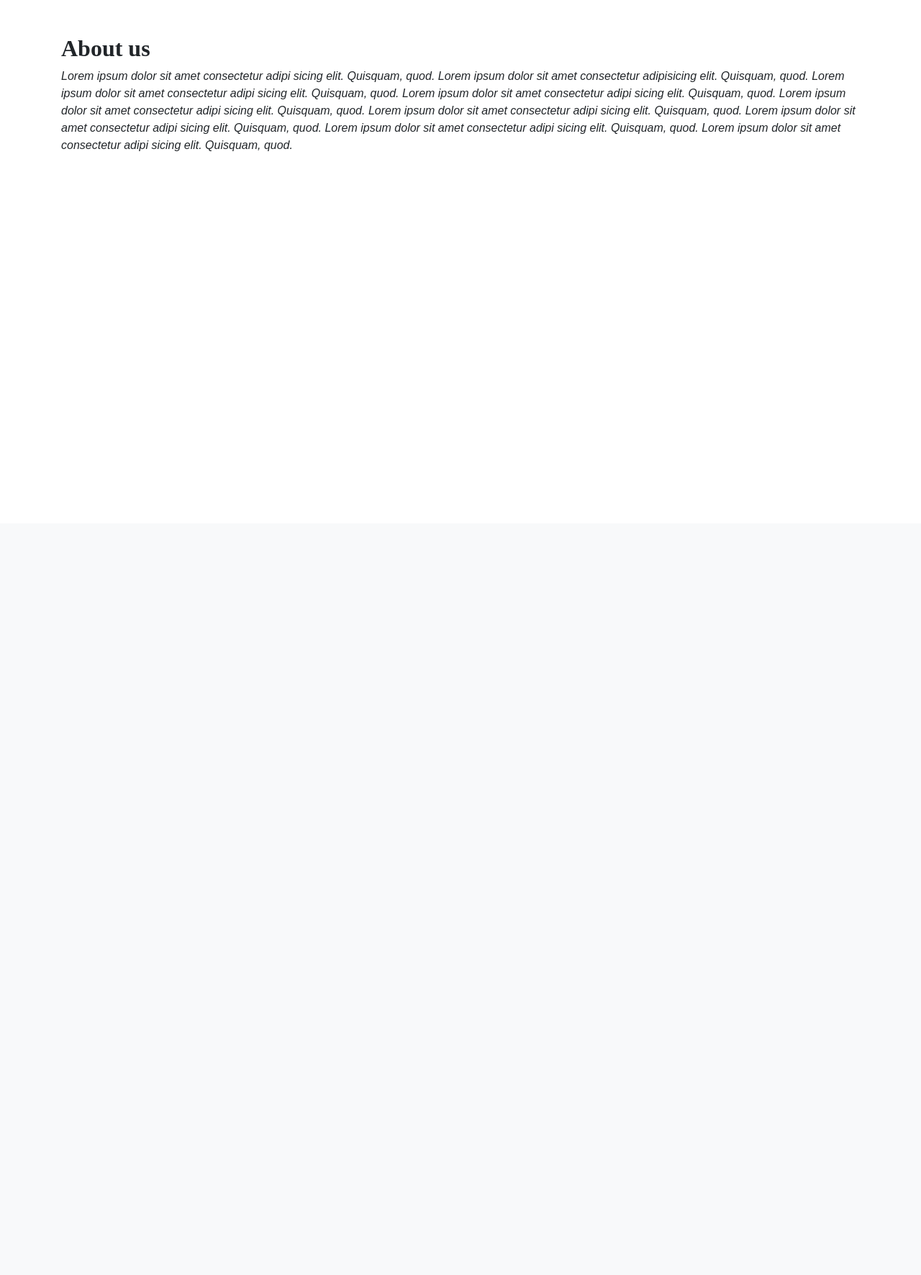
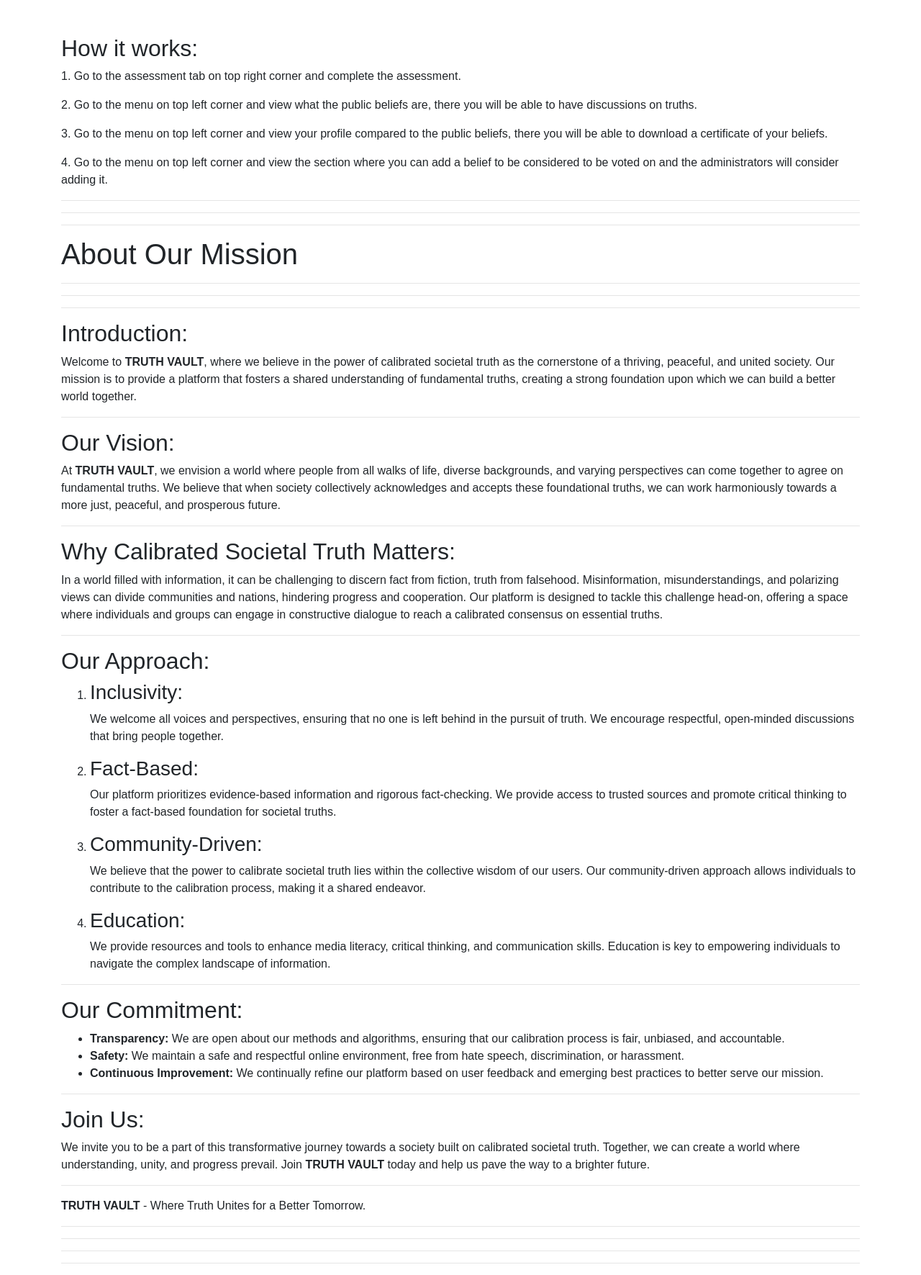
Before and after one commit to ChristoffBrink/vaultoftruth-main_withchat, a Django app: page /about/ in a window 1280 px wide. Shown: the part 73-1844 px from the top of the page at 72% size. Before the commit the page ends 283 px from the top, so only its background shows below. Run offline with Django 4.2, Linux system fonts and the light colour scheme; some libraries are stand-ins or nearby versions.

Commit message:
AboutPage
UpdateAbout[age

```diff
--- a/truthlist/templates/truthlist/about.html
+++ b/truthlist/templates/truthlist/about.html
@@ -5,13 +5,98 @@
 
 
 <div class="container mt-5">
-    <div style="font-family: serif;">
-        <h2 style="font-weight: bolder;" class="">About us</h2>
-        <p style="font-style: italic;">
-          Lorem ipsum dolor sit amet consectetur adipi sicing elit. Quisquam, quod. Lorem ipsum dolor sit amet consectetur adipisicing elit. Quisquam, quod. Lorem ipsum dolor sit amet consectetur adipi sicing elit. Quisquam, quod. Lorem ipsum dolor sit amet consectetur adipi sicing elit. Quisquam, quod. Lorem ipsum dolor sit amet consectetur adipi sicing elit. Quisquam, quod. Lorem ipsum dolor sit amet consectetur adipi sicing elit. Quisquam, quod. Lorem ipsum dolor sit amet consectetur adipi sicing elit. Quisquam, quod. Lorem ipsum dolor sit amet consectetur adipi sicing elit. Quisquam, quod. Lorem ipsum dolor sit amet consectetur adipi sicing elit. Quisquam, quod.
-        </p>
-    </div>
-</div>
+
+
+  <section id="How it works">
+    <h2>How it works:</h2>
+    <p>1. Go to the assessment tab on top right corner and complete the assessment. </p>
+    <p>2. Go to the menu on top left corner and view what the public beliefs are, there you will be able to have discussions on truths. </p>
+    <p>3. Go to the menu on top left corner and view your profile compared to the public beliefs, there you will be able to download a certificate of your beliefs. </p>
+    <p>4. Go to the menu on top left corner and view the section where you can add a belief to be considered to be voted on and the administrators will consider adding it. </p>
+</section>
+<hr>
+<hr>
+<hr>
+
+          <head>
+            <title>About Our Mission - TRUTH VAULT</title>
+
+
+
+
+        </head>
+
+        <body>
+            <header>
+                <h1>About Our Mission</h1>
+                <hr>
+        <hr>
+        <hr>
+            </header>
+
+            <section id="introduction">
+                <h2>Introduction:</h2>
+                <p>Welcome to <strong>TRUTH VAULT</strong>, where we believe in the power of calibrated societal truth as the cornerstone of a thriving, peaceful, and united society. Our mission is to provide a platform that fosters a shared understanding of fundamental truths, creating a strong foundation upon which we can build a better world together.</p>
+            </section>
+            <hr>
+            <section id="vision">
+                <h2>Our Vision:</h2>
+                <p>At <strong>TRUTH VAULT</strong>, we envision a world where people from all walks of life, diverse backgrounds, and varying perspectives can come together to agree on fundamental truths. We believe that when society collectively acknowledges and accepts these foundational truths, we can work harmoniously towards a more just, peaceful, and prosperous future.</p>
+            </section>
+            <hr>
+            <section id="why-matters">
+                <h2>Why Calibrated Societal Truth Matters:</h2>
+                <p>In a world filled with information, it can be challenging to discern fact from fiction, truth from falsehood. Misinformation, misunderstandings, and polarizing views can divide communities and nations, hindering progress and cooperation. Our platform is designed to tackle this challenge head-on, offering a space where individuals and groups can engage in constructive dialogue to reach a calibrated consensus on essential truths.</p>
+            </section>
+            <hr>
+            <section id="approach">
+                <h2>Our Approach:</h2>
+                <ol>
+                    <li>
+                        <h3>Inclusivity:</h3>
+                        <p>We welcome all voices and perspectives, ensuring that no one is left behind in the pursuit of truth. We encourage respectful, open-minded discussions that bring people together.</p>
+                    </li>
+                    <li>
+                        <h3>Fact-Based:</h3>
+                        <p>Our platform prioritizes evidence-based information and rigorous fact-checking. We provide access to trusted sources and promote critical thinking to foster a fact-based foundation for societal truths.</p>
+                    </li>
+                    <li>
+                        <h3>Community-Driven:</h3>
+                        <p>We believe that the power to calibrate societal truth lies within the collective wisdom of our users. Our community-driven approach allows individuals to contribute to the calibration process, making it a shared endeavor.</p>
+                    </li>
+                    <li>
+                        <h3>Education:</h3>
+                        <p>We provide resources and tools to enhance media literacy, critical thinking, and communication skills. Education is key to empowering individuals to navigate the complex landscape of information.</p>
+                    </li>
+                </ol>
+            </section>
+            <hr>
+            <section id="commitment">
+                <h2>Our Commitment:</h2>
+                <ul>
+                    <li><strong>Transparency:</strong> We are open about our methods and algorithms, ensuring that our calibration process is fair, unbiased, and accountable.</li>
+                    <li><strong>Safety:</strong> We maintain a safe and respectful online environment, free from hate speech, discrimination, or harassment.</li>
+                    <li><strong>Continuous Improvement:</strong> We continually refine our platform based on user feedback and emerging best practices to better serve our mission.</li>
+                </ul>
+            </section>
+            <hr>
+            <section id="join-us">
+                <h2>Join Us:</h2>
+                <p>We invite you to be a part of this transformative journey towards a society built on calibrated societal truth. Together, we can create a world where understanding, unity, and progress prevail. Join <strong>TRUTH VAULT</strong> today and help us pave the way to a brighter future.</p>
+            </section>
+            <hr>
+            <footer>
+                <p><strong>TRUTH VAULT</strong> - Where Truth Unites for a Better Tomorrow.</p>
+            </footer>
+            <hr>
+            <hr>
+            <hr>
+
+
+
+<hr>
+        </body>
+
 
 
 {% endblock %}
--- a/truthlist/templates/truthlist/home.html
+++ b/truthlist/templates/truthlist/home.html
@@ -5,7 +5,7 @@
 
 
 <div style="background-image: url('{% static 'truthlist/logo_Writing.jpg' %}'); background-position: center; background-size: 100%;display: block; margin-left: auto; margin-right: auto;width: 90%;;">
-    <div class="container" style="display: flex;   height: 90vh;text-align: left;color:#FFFFFF">
+    <div class="container" style="display: flex;   height: 93vh;text-align: left;color:#FFFFFF">
 
     </div>
 </div>
```
Also changed, not shown: 1 other file.
